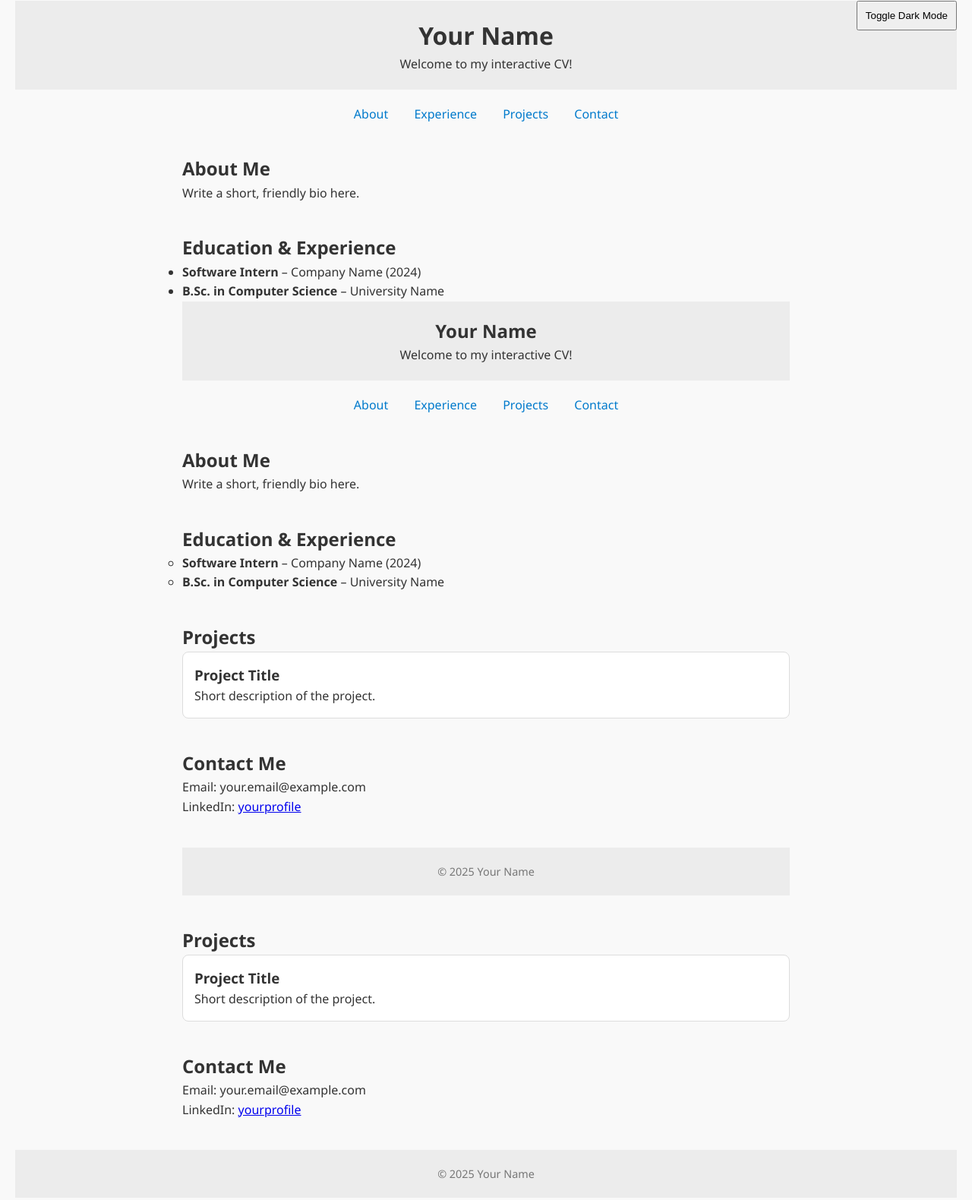
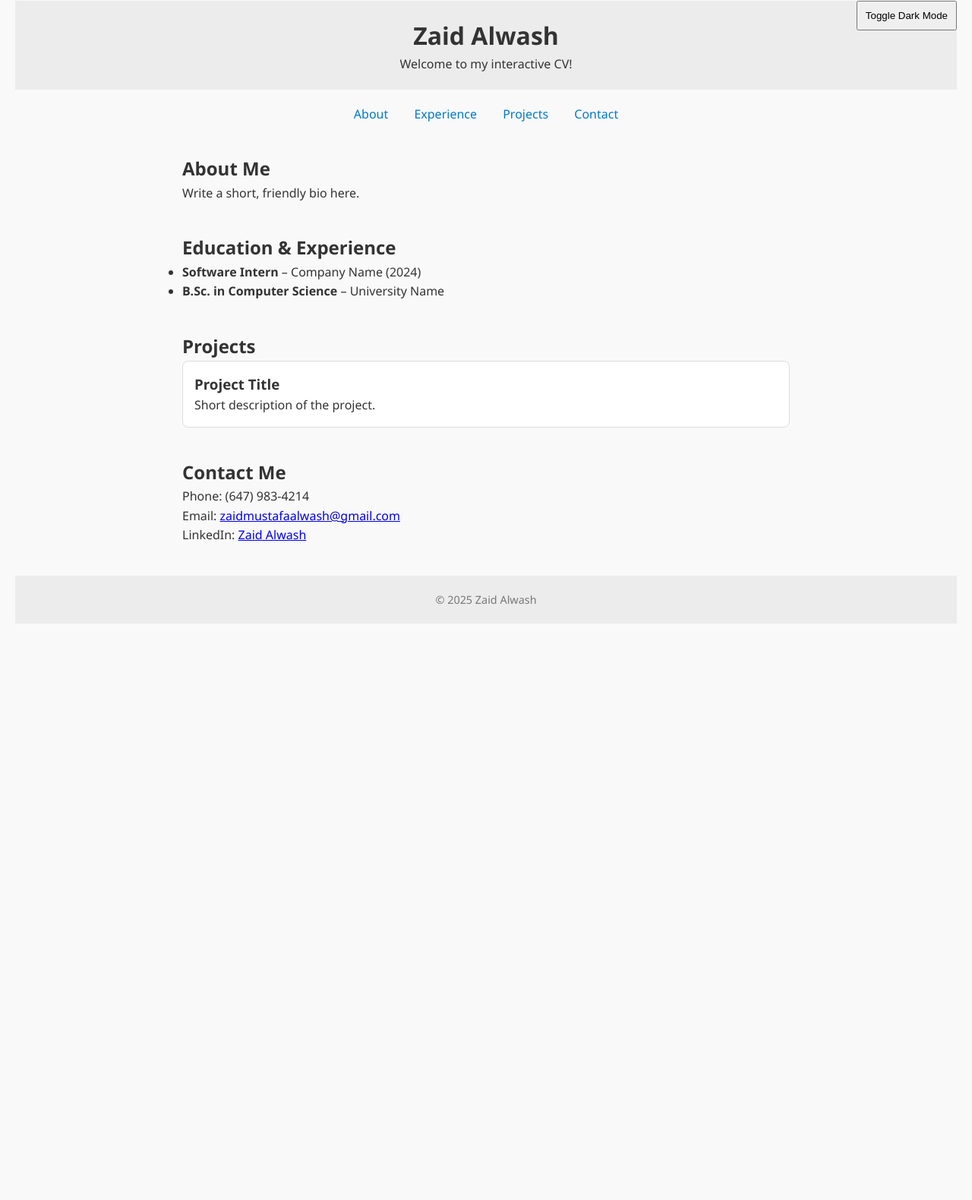
Before and after one commit to zaidi052005/my-portifolio, a plain HTML site: page index.html in a window 1280 px wide. Shown: the part 19-1599 px from the top of the page at 76% size. After the commit the page ends 860 px from the top, so only its background shows below. Drawn offline with Linux system fonts and the light colour scheme.

Commit message:
Update index.html

```diff
--- a/index.html
+++ b/index.html
@@ -3,43 +3,12 @@
 <head>
   <meta charset="UTF-8" />
   <meta name="viewport" content="width=device-width, initial-scale=1.0" />
-  <title>Your Name | Portfolio</title>
+  <title>Zaid Alwash | Portfolio</title>
   <link rel="stylesheet" href="style.css" />
 </head>
 <body>
   <header>
-    <h1>Your Name</h1>
-    <p>Welcome to my interactive CV!</p>
-  </header>
-
-  <nav>
-    <a href="#about">About</a>
-    <a href="#experience">Experience</a>
-    <a href="#projects">Projects</a>
-    <a href="#contact">Contact</a>
-  </nav>
-
-  <main>
-    <section id="about">
-      <h2>About Me</h2>
-      <p>Write a short, friendly bio here.</p>
-    </section>
-
-    <section id="experience">
-      <h2>Education & Experience</h2>
-      <ul>
-        <li><strong>Software Intern</strong> – Company Name (2024)</li>
-        <li><strong>B.Sc. in Computer Science</strong> – University Name</li><!DOCTYPE html>
-<html lang="en">
-<head>
-  <meta charset="UTF-8" />
-  <meta name="viewport" content="width=device-width, initial-scale=1.0" />
-  <title>Your Name | Portfolio</title>
-  <link rel="stylesheet" href="style.css" />
-</head>
-<body>
-  <header>
-    <h1>Your Name</h1>
+    <h1>Zaid Alwash</h1>
     <p>Welcome to my interactive CV!</p>
   </header>
 
@@ -77,44 +46,20 @@
 
     <section id="contact">
       <h2>Contact Me</h2>
-      <p>Email: your.email@example.com</p>
-      <p>LinkedIn: <a href="https://linkedin.com/in/yourprofile">yourprofile</a></p>
+      <p>Phone: (647) 983-4214</p>
+      <p>Email: <a href="mailto:zaidmustafaalwash@gmail.com">zaidmustafaalwash@gmail.com</a></p>
+      <p>LinkedIn:
+        <a href="https://www.linkedin.com/in/zaid-alwash-647b3216a/" target="_blank">
+          Zaid Alwash
+        </a>
+      </p>
     </section>
   </main>
 
   <footer>
-    <p>&copy; 2025 Your Name</p>
+    <p>&copy; 2025 Zaid Alwash</p>
   </footer>
 
   <script src="script.js"></script>
 </body>
 </html>
-
-      </ul>
-    </section>
-
-    <section id="projects">
-      <h2>Projects</h2>
-      <div class="project-cards">
-        <div class="card">
-          <h3>Project Title</h3>
-          <p>Short description of the project.</p>
-        </div>
-        <!-- Add more cards later -->
-      </div>
-    </section>
-
-    <section id="contact">
-      <h2>Contact Me</h2>
-      <p>Email: your.email@example.com</p>
-      <p>LinkedIn: <a href="https://linkedin.com/in/yourprofile">yourprofile</a></p>
-    </section>
-  </main>
-
-  <footer>
-    <p>&copy; 2025 Your Name</p>
-  </footer>
-
-  <script src="script.js"></script>
-</body>
-</html>
```
